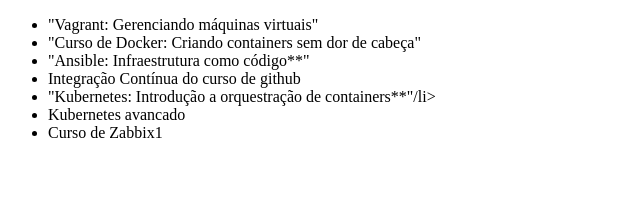
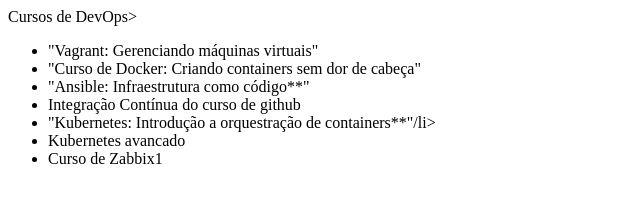
Before and after one commit to testef8/alura-git, a plain HTML site: page index.html in a window 1280 px wide. Shown: the whole page, without its empty margins (0-640 px from the left). Drawn offline with Linux system fonts and the light colour scheme.

Commit message:
Título adicionado

```diff
--- a/index.html
+++ b/index.html
@@ -4,7 +4,8 @@
     <meta charset="UTF-8">
     <title>Lista De Cursos de DevOps Da Alura</title>
 </head>
-<body>
+<body
+	<h1>Cursos de DevOps</h1>>
     <ul>
         <li>"Vagrant: Gerenciando máquinas virtuais"</li>
         <li> "Curso de Docker: Criando containers sem dor de cabeça"</li>
```
